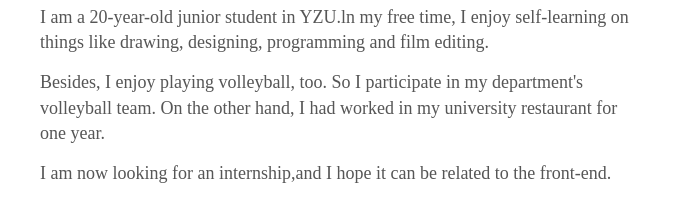
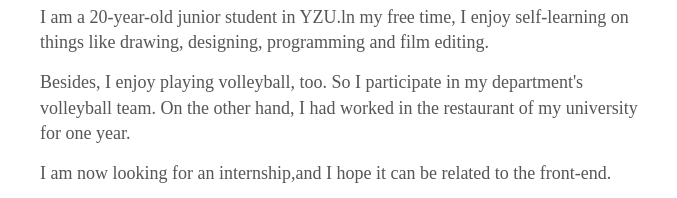
Before and after one commit to Pei-Ru/resume, a plain HTML site: page index.html in a window 1280 px wide. Shown: the part 368-566 px from the top of the page, 315-992 px from the left. Drawn offline with Linux system fonts and the light colour scheme; files whose address does not match are found by name; a web font is replaced by a local one.

Commit message:
change the content in profile

```diff
--- a/index.html
+++ b/index.html
@@ -43,7 +43,7 @@
 			<h2>Profile</h2>
 			<p itemprop="description">I am a 20-year-old junior student in YZU.ln my free time, I enjoy self-learning on things like drawing, designing, programming and film editing.</p>
 
-			<p>Besides, I enjoy playing volleyball, too. So I participate in my department's volleyball team. On the other hand,  I had worked in my university restaurant for one year.</p>
+			<p>Besides, I enjoy playing volleyball, too. So I participate in my department's volleyball team. On the other hand,  I had worked in the restaurant of my university for one year.</p>
 
 			<p>I am now looking for an internship,and I hope it can be related to the front-end.</p>
 		</section>
```
